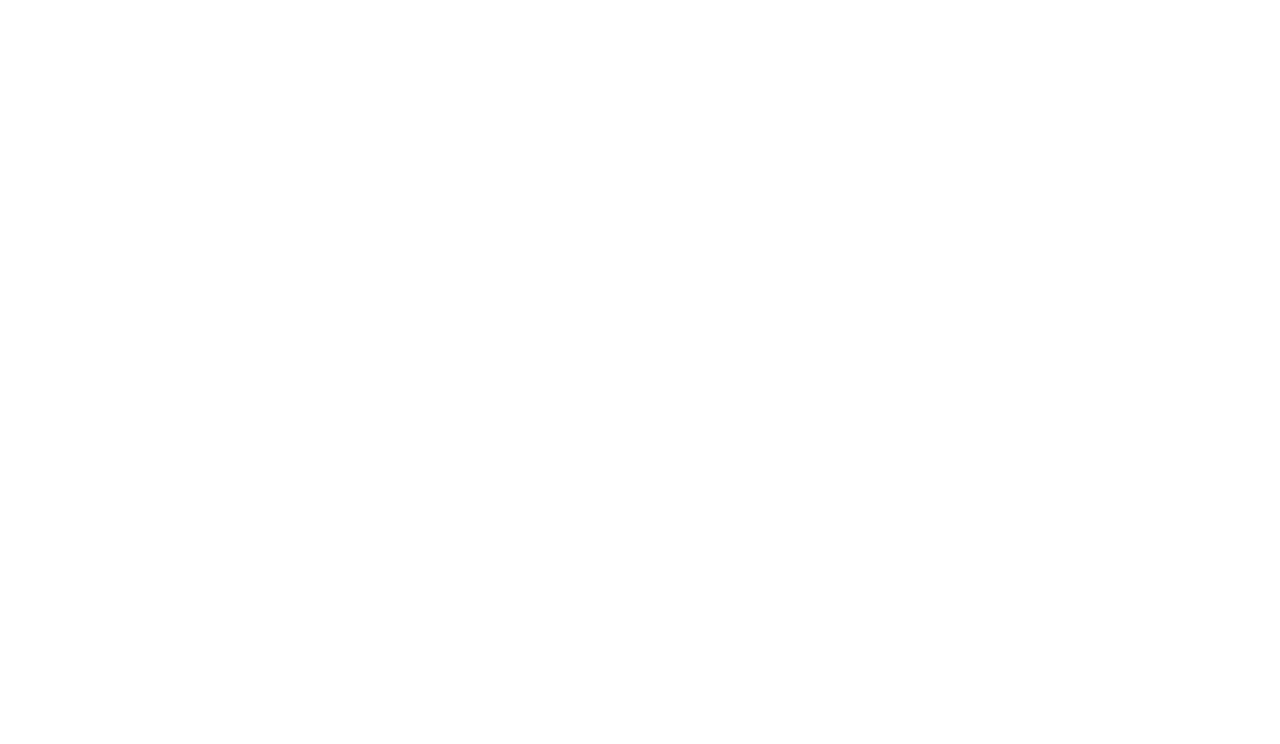
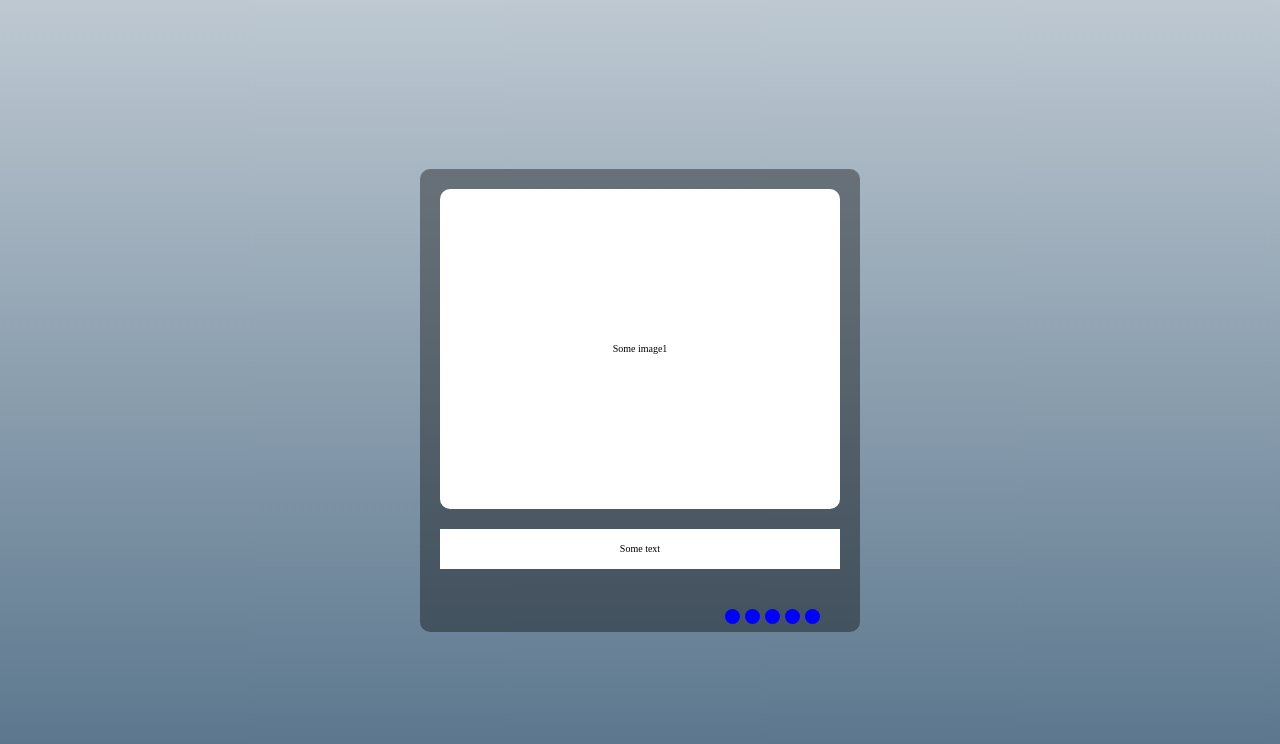
Before and after one commit to ArturKD/cssMemSlider, a plain HTML site: page cssMemSlider/index.html in a window 1280 px wide. Drawn offline with Linux system fonts and the light colour scheme.

Commit message:
Feat: added css and html for slides and links

```diff
--- a/cssMemSlider/index.html
+++ b/cssMemSlider/index.html
@@ -3,8 +3,41 @@
 <head>
     <meta charset="UTF-8">
     <title>cssMemSlider</title>
+    <link rel="stylesheet" type="text/css" href="style.css">
 </head>
 <body>
-
+    <div class="wrapper">
+        <div class="slider">
+            <div class="slides">
+                <div class="slide" id="slide-1">
+                    <div class="image">Some image1</div>
+                    <div class="text">Some text</div>
+                </div>
+                <div class="slide" id="slide-2">
+                    <div class="image">Some image2</div>
+                    <div class="text">Some text</div>
+                </div>
+                <div class="slide" id="slide-3">
+                    <div class="image">Some image3</div>
+                    <div class="text">Some text</div>
+                </div>
+                <div class="slide" id="slide-4">
+                    <div class="image">Some image4</div>
+                    <div class="text">Some text</div>
+                </div>
+                <div class="slide" id="slide-5">
+                    <div class="image">Some image5</div>
+                    <div class="text">Some text</div>
+                </div>
+            </div>
+            <div class="links">
+                <a href="#slide-1"></a>
+                <a href="#slide-2"></a>
+                <a href="#slide-3"></a>
+                <a href="#slide-4"></a>
+                <a href="#slide-5"></a>
+            </div>
+        </div>
+    </div>
 </body>
 </html>
--- a/cssMemSlider/style.css
+++ b/cssMemSlider/style.css
@@ -0,0 +1,82 @@
+html {
+    width: 100%;
+    height: 100%;
+    margin: 0;
+    overflow: hidden;
+}
+
+body {
+    width: 100%;
+    height: 100%;
+    margin: 0;
+    background: linear-gradient(to bottom, rgba(39, 75, 105, 0.3), rgba(39, 75, 105, 0.79));
+}
+.wrapper {
+    height: 100%;
+    display: flex;
+    justify-content: center;
+    align-items: center;
+}
+.slider {
+    background-color: rgba(0, 0, 0, 0.38);
+    width: 440px;
+    border-radius: 10px;
+}
+
+.slides {
+    display: flex;
+    gap: 40px;
+    overflow: hidden;
+    scroll-behavior: smooth;
+    margin: 20px;
+}
+
+.slides div {
+    width: 400px;
+    height: 400px;
+    background: transparent;
+    display: flex;
+    flex-direction: column;
+    font-size: 10px;
+    gap: 20px;
+}
+.slide div {
+    background-color: white;
+}
+.image {
+    display: flex;
+    justify-content: center;
+    align-items: center;
+    flex-basis: 80%;
+    width: 100%;
+    height: 100%;
+    border-radius: 10px;
+}
+.text {
+    flex-basis: 10%;
+    display: flex;
+    justify-content: center;
+    align-items: center;
+}
+.links {
+    display: flex;
+    gap: 5px;
+    justify-content: flex-end;
+    margin: 0 40px;
+}
+a:link  {
+    width: 15px;
+    height: 15px;
+    background: blue;
+    text-decoration: none;
+    align-items: center;
+    justify-content: center;
+    border-radius: 50%;
+    margin: 0 0 0.5rem 0;
+}
+a:active {
+    background: rgba(66, 24, 107, 0.75);
+}
+a:hover {
+    background: #00ffce;
+}
```
Also changed, not shown: cssMemSlider/index.js (deleted).
